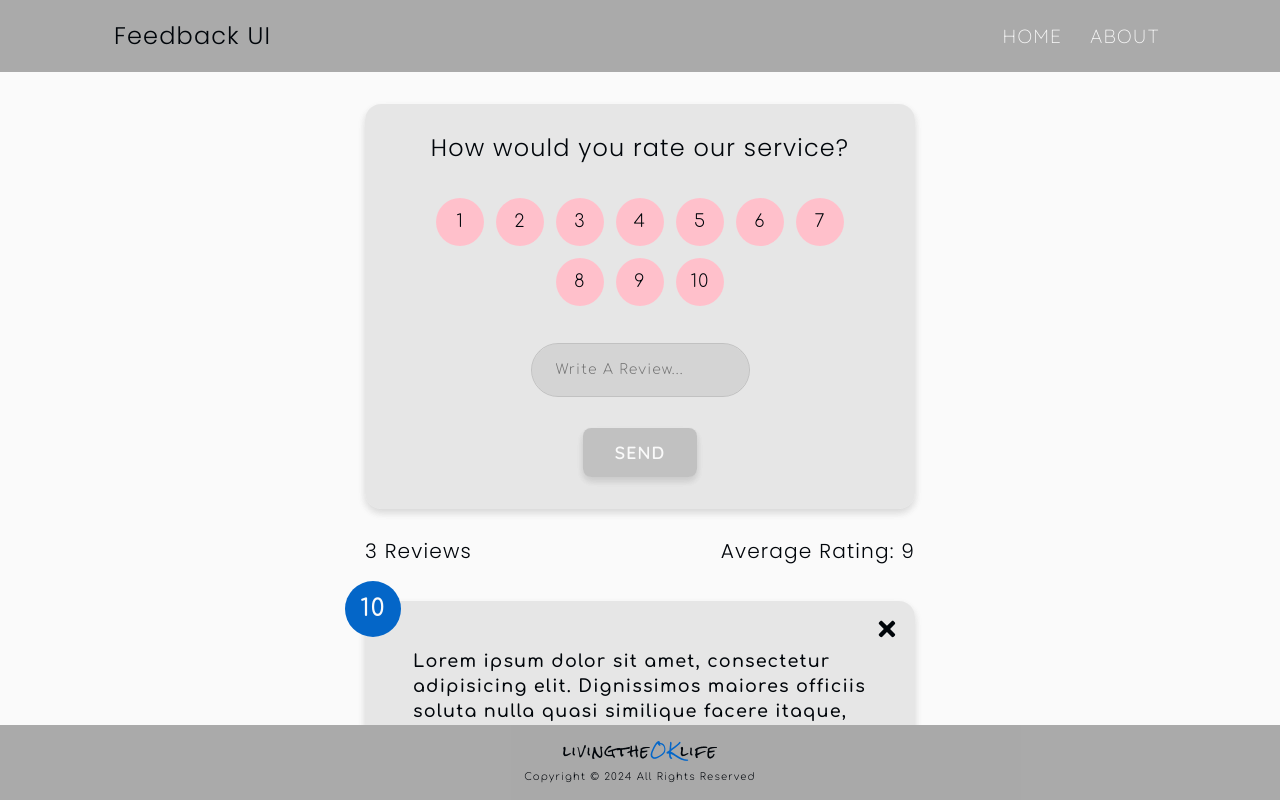
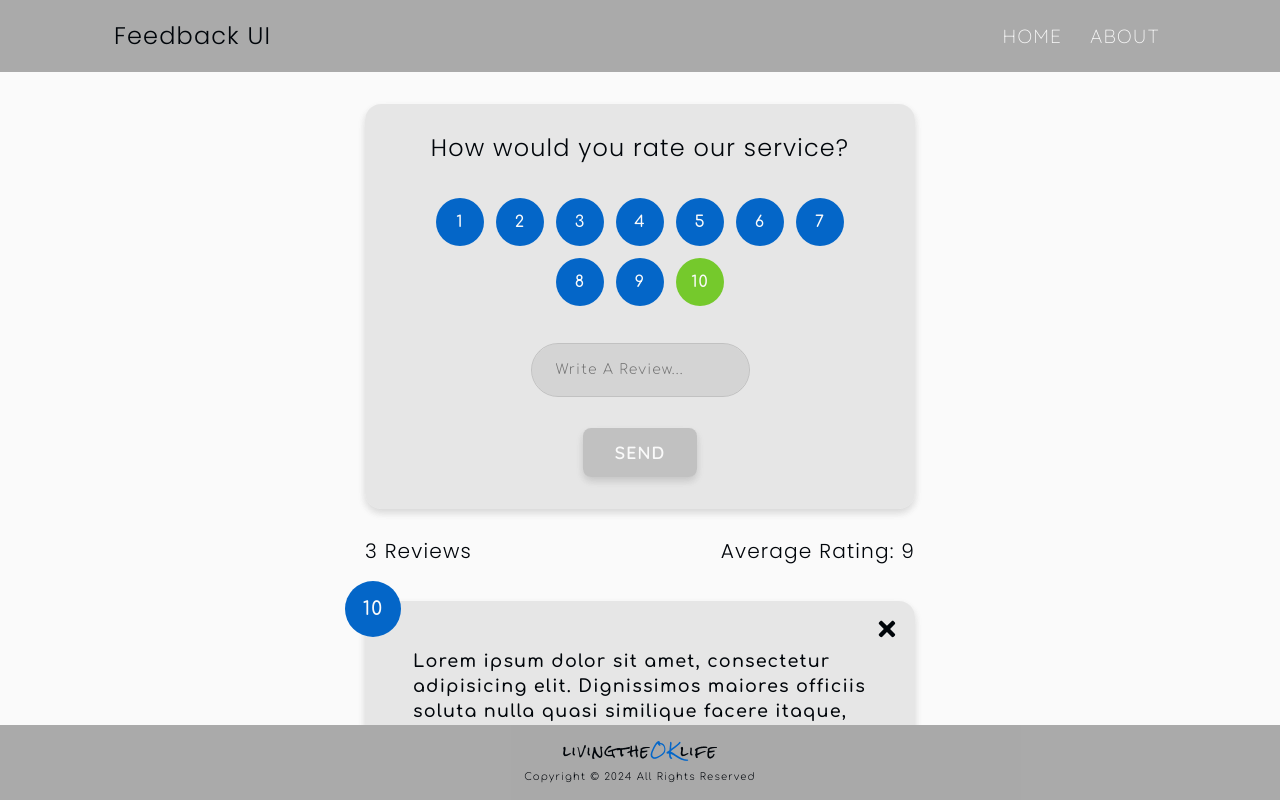
Before and after one commit to livingtheOKlife/feedback-app-v2, a React (Create React App) app: page / in a window 1280 px wide. Built offline with nearby package versions, Linux system fonts and the light colour scheme.

Commit message:
applies proper styling to radio buttons

```diff
--- a/src/components/FeedbackList.jsx
+++ b/src/components/FeedbackList.jsx
@@ -12,7 +12,7 @@ function FeedbackList () {
 
     !feedback || feedback.length === 0 ?
 
-      <p className="la">No feedback yet...</p>
+      <p>No feedback yet...</p>
 
     : <ul>
 
--- a/src/components/RatingSelect.jsx
+++ b/src/components/RatingSelect.jsx
@@ -10,55 +10,55 @@ function RatingSelect () {
 
     <div className='rating-select'>
 
-      <label>
-        <p className='me'>1</p>
+      <div className='selector'>
         <input type="radio" id="num1" name="rating" value='1' onChange={onRatingChange} checked={selected === 1} />
-      </label>
+        <label>1</label>
+      </div>
 
-      <label>
-        <p className='me'>2</p>
+      <div className='selector'>
         <input type="radio" id="num2" name="rating" value='2' onChange={onRatingChange} checked={selected === 2} />
-      </label>
+        <label>2</label>
+      </div>
 
-      <label>
-        <p className='me'>3</p>
+      <div className='selector'>
         <input type="radio" id="num3" name="rating" value='3' onChange={onRatingChange} checked={selected === 3} />
-      </label>
+        <label>3</label>
+      </div>
 
-      <label>
-        <p className='me'>4</p>
+      <div className='selector'>
         <input type="radio" id="num4" name="rating" value='4' onChange={onRatingChange} checked={selected === 4} />
-      </label>
+        <label>4</label>
+      </div>
 
-      <label>
-        <p className='me'>5</p>
+      <div className='selector'>
         <input type="radio" id="num5" name="rating" value='5' onChange={onRatingChange} checked={selected === 5} />
-      </label>
+        <label>5</label>
+      </div>
 
-      <label>
-        <p className='me'>6</p>
+      <div className='selector'>
         <input type="radio" id="num6" name="rating" value='6' onChange={onRatingChange} checked={selected === 6} />
-      </label>
+        <label>6</label>
+      </div>
 
-      <label>
-        <p className='me'>7</p>
+      <div className='selector'>
         <input type="radio" id="num7" name="rating" value='7' onChange={onRatingChange} checked={selected === 7} />
-      </label>
+        <label>7</label>
+      </div>
 
-      <label>
-        <p className='me'>8</p>
+      <div className='selector'>
         <input type="radio" id="num8" name="rating" value='8' onChange={onRatingChange} checked={selected === 8} />
-      </label>
+        <label>8</label>
+      </div>
 
-      <label>
-        <p className='me'>9</p>
+      <div className='selector'>
         <input type="radio" id="num9" name="rating" value='9' onChange={onRatingChange} checked={selected === 9} />
-      </label>
+        <label>9</label>
+      </div>
 
-      <label>
-        <p className='me'>10</p>
+      <div className='selector'>
         <input type="radio" id="num10" name="rating" value='10' onChange={onRatingChange} checked={selected === 10} />
-      </label>
+        <label>10</label>
+      </div>
 
     </div>
 
--- a/src/index.css
+++ b/src/index.css
@@ -616,6 +616,122 @@ input:focus {
   }
 }
 
+label {
+  font-family: "Comfortaa", sans-serif;
+  font-size: 16px;
+  font-weight: 300;
+  letter-spacing: 1.16px;
+  line-height: 1.42;
+}
+label.xl {
+  font-size: 19px;
+}
+@media screen and (min-width: 600px) {
+  label.xl {
+    font-size: 20.52px;
+  }
+}
+@media screen and (min-width: 768px) {
+  label.xl {
+    font-size: 22.1616px;
+  }
+}
+@media screen and (min-width: 992px) {
+  label.xl {
+    font-size: 23.934528px;
+  }
+}
+label.la {
+  font-size: 16px;
+}
+@media screen and (min-width: 600px) {
+  label.la {
+    font-size: 17.28px;
+  }
+}
+@media screen and (min-width: 768px) {
+  label.la {
+    font-size: 18.6624px;
+  }
+}
+@media screen and (min-width: 992px) {
+  label.la {
+    font-size: 20.155392px;
+  }
+}
+label.me {
+  font-size: 14px;
+}
+@media screen and (min-width: 600px) {
+  label.me {
+    font-size: 15.12px;
+  }
+}
+@media screen and (min-width: 768px) {
+  label.me {
+    font-size: 16.3296px;
+  }
+}
+@media screen and (min-width: 992px) {
+  label.me {
+    font-size: 17.635968px;
+  }
+}
+label.sm {
+  font-size: 12px;
+}
+@media screen and (min-width: 600px) {
+  label.sm {
+    font-size: 12.96px;
+  }
+}
+@media screen and (min-width: 768px) {
+  label.sm {
+    font-size: 13.9968px;
+  }
+}
+@media screen and (min-width: 992px) {
+  label.sm {
+    font-size: 15.116544px;
+  }
+}
+label.xs {
+  font-size: 10px;
+}
+@media screen and (min-width: 600px) {
+  label.xs {
+    font-size: 10.8px;
+  }
+}
+@media screen and (min-width: 768px) {
+  label.xs {
+    font-size: 11.664px;
+  }
+}
+@media screen and (min-width: 992px) {
+  label.xs {
+    font-size: 12.59712px;
+  }
+}
+label.copyright {
+  font-size: 8px;
+}
+@media screen and (min-width: 600px) {
+  label.copyright {
+    font-size: 8.64px;
+  }
+}
+@media screen and (min-width: 768px) {
+  label.copyright {
+    font-size: 9.3312px;
+  }
+}
+@media screen and (min-width: 992px) {
+  label.copyright {
+    font-size: 10.077696px;
+  }
+}
+
 @keyframes progress-bar-drain {
   0% {
     width: 100%;
@@ -751,27 +867,51 @@ input:focus {
   align-items: center;
   margin: 0 32px;
 }
+#main-container form .rating-select .selector {
+  margin: 6px;
+  width: 48px;
+  height: 48px;
+  border-radius: 50%;
+}
+#main-container form .rating-select input[type=radio] {
+  position: absolute;
+  width: 48px;
+  height: 48px;
+  opacity: 0;
+  z-index: 5;
+}
 #main-container form .rating-select label {
-  display: grid;
-  grid-template-areas: "grid";
+  position: absolute;
+  display: flex;
   justify-content: center;
   align-items: center;
+  width: 48px;
   height: 48px;
-  width: 48px;
-  margin: 6px;
   border-radius: 50%;
-  background-color: pink;
+  background-color: hsl(210, 96%, 40%);
+  color: hsl(210, 0%, 98%);
+  font-size: 16px;
+  font-weight: 600;
+  transition: all 0.16s ease-in-out;
 }
 #main-container form .rating-select label * {
-  grid-area: grid;
+  color: hsl(210, 0%, 98%);
 }
-#main-container form .rating-select label p {
-  justify-self: center;
+@media (prefers-color-scheme: dark) {
+  #main-container form .rating-select label {
+    background-color: #a05703;
+    color: hsl(210, 0%, 98%);
+  }
+  #main-container form .rating-select label * {
+    color: hsl(210, 0%, 98%);
+  }
 }
-#main-container form .rating-select label input {
-  height: 48px;
-  width: 48px;
-  visibility: hidden;
+#main-container form .rating-select input[type=radio]:checked + label {
+  background-color: hsl(92, 64%, 48%);
+  color: hsl(210, 0%, 98%);
+}
+#main-container form .rating-select input[type=radio]:checked + label * {
+  color: hsl(210, 0%, 98%);
 }
 #main-container form input[type=text] {
   padding: 16px 24px;
@@ -879,6 +1019,7 @@ input:focus {
   width: 56px;
   height: 56px;
   border-radius: 50%;
+  font-size: 19px;
 }
 #main-container ul li p:first-of-type * {
   color: hsl(210, 0%, 98%);
```
